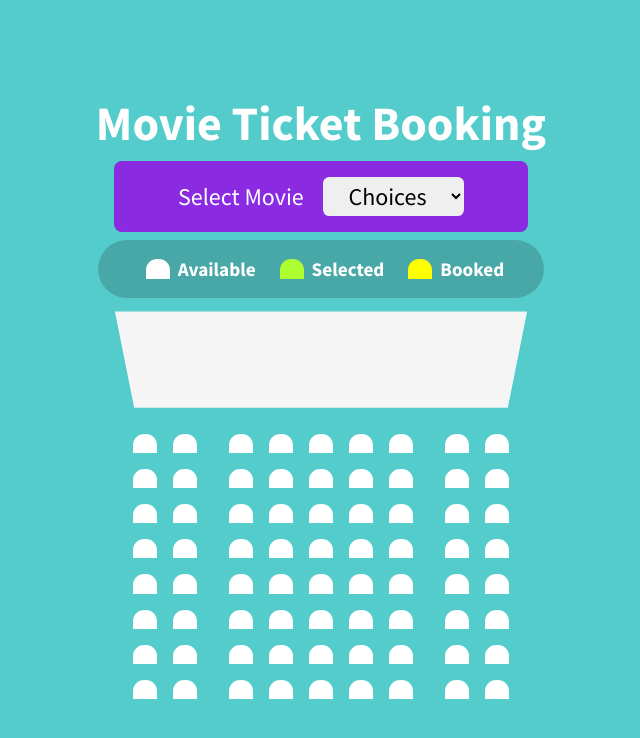
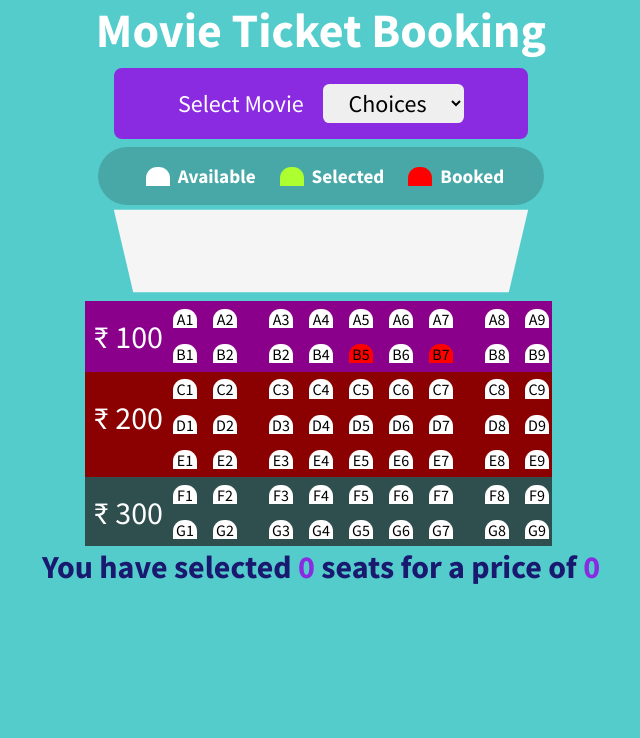
Before and after one commit to sachinsingh24/movie-ticket-booking, a plain HTML site: page index.html in a window 1280 px wide. Shown: the whole page, without its empty margins (319-959 px from the left). Drawn offline with Linux system fonts and the light colour scheme.

Commit message:
ui design

```diff
--- a/Scripts/script.js
+++ b/Scripts/script.js
@@ -1 +1,92 @@
 'use strict';
+
+// variables
+
+const seatsContainer = document.getElementById('screen-container');
+const seats = document.querySelectorAll('.seat-row .seats:not(.booked)');
+const All_Seats = document.querySelectorAll('.seat-row .seats');
+const movieSelected = document.getElementById('Movie-list');
+const amount = document.getElementById('count');
+let TotalPrice = document.getElementById('total');
+//const selectedseats = document.querySelectorAll('.seat-row .seats.selected');
+let movieName = movieSelected.value;
+let seatPrice = [];
+
+// functions
+const PriceValue = () => {
+  const selectedseats = document.querySelectorAll('.seat-row .seats.selected');
+  const seatsindex = [...selectedseats].map((seat) => {
+    return [...All_Seats].indexOf(seat);
+  });
+  console.log(seatsindex);
+  seatPrice.splice(0, seatPrice.length);
+  for (let i = 0; i < seatsindex.length; i++) {
+    if (seatsindex[i] <= 17) {
+      seatPrice.push(100);
+    } else if (seatsindex[i] <= 44 && seatsindex[i] >= 18) {
+      seatPrice.push(200);
+    } else {
+      seatPrice.push(300);
+    }
+  }
+  let sumPrice = seatPrice.reduce((a, b) => a + b, 0);
+  TotalPrice.innerText = `₹ ${sumPrice}`;
+  setMovieData(movieName, seatPrice, sumPrice);
+};
+
+const populateUI = () => {
+  const selectedseats = JSON.parse(localStorage.getItem('selectedSeats'));
+
+  if (selectedseats !== null && selectedseats >= 0) {
+    seats.forEach((seat, index) => {
+      if (selectedseats.indexOf(index) > -1) {
+        seat.classList.add('selected');
+      } else {
+        seat.classList.remove('selected');
+      }
+    });
+  }
+  const selectedMovieIndex = localStorage.getItem('selectedMovieIndex');
+  if (selectedMovieIndex !== null) {
+    movieSelected.selectedIndex = selectedMovieIndex;
+  }
+};
+populateUI();
+
+const updateSelectedCount = () => {
+  const selectedseats = document.querySelectorAll('.seat-row .seats.selected');
+  const seatsindex = [...selectedseats].map((seat) => {
+    return [...seats].indexOf(seat);
+  });
+  localStorage.setItem('selectedSeats', JSON.stringify(seatsindex));
+  amount.innerText = selectedseats.length;
+};
+
+const setMovieData = (MovieIndex, MoviePrice, SumPrice) => {
+  localStorage.setItem('SelectedMovie', MovieIndex);
+  localStorage.setItem('SelectedPrice', JSON.stringify(MoviePrice));
+  localStorage.setItem('TotalPrice', SumPrice);
+};
+
+// Event Listener
+movieSelected.addEventListener('change', (e) => {
+  movieName = e.target.value;
+  // #some code have to write if change of movie selection
+  updateSelectedCount();
+  PriceValue();
+});
+
+seatsContainer.addEventListener('click', (e) => {
+  if (
+    e.target.classList.contains('seats') &&
+    !e.target.classList.contains('booked')
+  ) {
+    e.target.classList.toggle('selected');
+    updateSelectedCount();
+    PriceValue();
+  }
+});
+
+// initial settings
+populateUI();
+updateSelectedCount();
--- a/index.html
+++ b/index.html
@@ -16,22 +16,23 @@
     />
   </head>
   <body>
+    <div class="fluid-container">
       <h1>Movie Ticket Booking</h1>
       <div class="container">
         <label for="movie">Select Movie</label>
         <select name="Movie-list" id="Movie-list">
           <option selected="true" disabled="disabled">Choices</option>
-        <option value="">Avenger</option>
-        <option value="">Golmaal</option>
-        <option value="">Dabaang</option>
-        <option value="">Hangama</option>
-        <option value="">Hera Pheri</option>
-        <option value="">3 Idiots</option>
-        <option value="">Dangal</option>
-        <option value="">The Mask</option>
-        <option value="">Robot 2.0</option>
-        <option value="">Bahubali</option>
-        <option value="">Avatar</option>
+          <option>Avenger</option>
+          <option>Golmaal</option>
+          <option>Dabaang</option>
+          <option>Hangama</option>
+          <option>Hera Pheri</option>
+          <option>3 Idiots</option>
+          <option>Dangal</option>
+          <option>The Mask</option>
+          <option>Robot 2.0</option=>
+          <option>Bahubali</option>
+          <option>Avatar</option>
         </select>
       </div>
       <ul class="shows">
@@ -48,96 +49,103 @@
           <small>Booked</small>
         </li>
       </ul>
-    <div class="screen-container">
+      </div>
+    <div class="display-screen">
       <div class="screen"></div>
+    </div>
+    <div class="seats-container" id="screen-container">
+      <div class="price-seat">
+        <ul class="selectSeat">
+          <li class="price-row">₹ 100</li>
+          <li class="price-row1">₹ 200</li>
+          <li class="price-row2">₹ 300</li>
+           </ul>
+          <div class="select-seat">
             <div class="seat-row">
-        <div class="seats"></div>
-        <div class="seats"></div>
-        <div class="seats"></div>
-        <div class="seats"></div>
-        <div class="seats"></div>
-        <div class="seats"></div>
-        <div class="seats"></div>
-        <div class="seats"></div>
-        <div class="seats"></div>
+              <div class="seats">A1</div>
+              <div class="seats">A2</div>
+              <div class="seats">A3</div>
+              <div class="seats">A4</div>
+              <div class="seats">A5</div>
+              <div class="seats">A6</div>
+              <div class="seats">A7</div>
+              <div class="seats">A8</div>
+              <div class="seats">A9</div>
             </div>
             <div class="seat-row">
-        <div class="seats"></div>
-        <div class="seats"></div>
-        <div class="seats"></div>
-        <div class="seats"></div>
-        <div class="seats"></div>
-        <div class="seats"></div>
-        <div class="seats"></div>
-        <div class="seats"></div>
-        <div class="seats"></div>
+              <div class="seats">B1</div>
+              <div class="seats">B2</div>
+              <div class="seats">B2</div>
+              <div class="seats">B4</div>
+              <div class="seats booked">B5</div>
+              <div class="seats">B6</div>
+              <div class="seats booked">B7</div>
+              <div class="seats">B8</div>
+              <div class="seats">B9</div>
             </div>
             <div class="seat-row">
-        <div class="seats"></div>
-        <div class="seats"></div>
-        <div class="seats"></div>
-        <div class="seats"></div>
-        <div class="seats"></div>
-        <div class="seats"></div>
-        <div class="seats"></div>
-        <div class="seats"></div>
-        <div class="seats"></div>
+              <div class="seats">C1</div>
+              <div class="seats">C2</div>
+              <div class="seats">C3</div>
+              <div class="seats">C4</div>
+              <div class="seats">C5</div>
+              <div class="seats">C6</div>
+              <div class="seats">C7</div>
+              <div class="seats">C8</div>
+              <div class="seats">C9</div>
             </div>
             <div class="seat-row">
-        <div class="seats"></div>
-        <div class="seats"></div>
-        <div class="seats"></div>
-        <div class="seats"></div>
-        <div class="seats"></div>
-        <div class="seats"></div>
-        <div class="seats"></div>
-        <div class="seats"></div>
-        <div class="seats"></div>
+              <div class="seats">D1</div>
+              <div class="seats">D2</div>
+              <div class="seats">D3</div>
+              <div class="seats">D4</div>
+              <div class="seats">D5</div>
+              <div class="seats">D6</div>
+              <div class="seats">D7</div>
+              <div class="seats">D8</div>
+              <div class="seats">D9</div>
             </div>
             <div class="seat-row">
-        <div class="seats"></div>
-        <div class="seats"></div>
-        <div class="seats"></div>
-        <div class="seats"></div>
-        <div class="seats"></div>
-        <div class="seats"></div>
-        <div class="seats"></div>
-        <div class="seats"></div>
-        <div class="seats"></div>
+              <div class="seats">E1</div>
+              <div class="seats">E2</div>
+              <div class="seats">E3</div>
+              <div class="seats">E4</div>
+              <div class="seats">E5</div>
+              <div class="seats">E6</div>
+              <div class="seats">E7</div>
+              <div class="seats">E8</div>
+              <div class="seats">E9</div>
             </div>
             <div class="seat-row">
-        <div class="seats"></div>
-        <div class="seats"></div>
-        <div class="seats"></div>
-        <div class="seats"></div>
-        <div class="seats"></div>
-        <div class="seats"></div>
-        <div class="seats"></div>
-        <div class="seats"></div>
-        <div class="seats"></div>
+              <div class="seats">F1</div>
+              <div class="seats">F2</div>
+              <div class="seats">F3</div>
+              <div class="seats">F4</div>
+              <div class="seats">F5</div>
+              <div class="seats">F6</div>
+              <div class="seats">F7</div>
+              <div class="seats">F8</div>
+              <div class="seats">F9</div>
             </div>
             <div class="seat-row">
-        <div class="seats"></div>
-        <div class="seats"></div>
-        <div class="seats"></div>
-        <div class="seats"></div>
-        <div class="seats"></div>
-        <div class="seats"></div>
-        <div class="seats"></div>
-        <div class="seats"></div>
-        <div class="seats"></div>
+              <div class="seats">G1</div>
+              <div class="seats">G2</div>
+              <div class="seats">G3</div>
+              <div class="seats">G4</div>
+              <div class="seats">G5</div>
+              <div class="seats">G6</div>
+              <div class="seats">G7</div>
+              <div class="seats">G8</div>
+              <div class="seats">G9</div>
             </div>
-      <div class="seat-row">
-        <div class="seats"></div>
-        <div class="seats"></div>
-        <div class="seats"></div>
-        <div class="seats"></div>
-        <div class="seats"></div>
-        <div class="seats"></div>
-        <div class="seats"></div>
-        <div class="seats"></div>
-        <div class="seats"></div>
            </div>
+          </div>
+        </div>
+
+      <p class="message">
+        You have selected <span id="count">0</span> seats for a price of
+        <span id="total">0</span>
+      </p>
       </div>
     <script src="/Scripts/script.js"></script>
   </body>
--- a/styles/style.css
+++ b/styles/style.css
@@ -18,12 +18,13 @@ html {
 body {
   font-family: 'Source Sans Pro', sans-serif;
   background-color: var(--clr-dark);
+}
+.fluid-container {
   color: var(--clr-white);
   display: flex;
   flex-direction: column;
   justify-content: center;
   align-items: center;
-  min-height: 100vh;
 }
 
 h1 {
@@ -71,7 +72,7 @@ label {
   background-color: greenyellow;
 }
 .seats.booked {
-  background-color: yellow;
+  background-color: red;
 }
 .seats {
   height: 1.2rem;
@@ -80,21 +81,82 @@ label {
   margin: 0.5rem;
   border-top-left-radius: 0.7rem;
   border-top-right-radius: 0.7rem;
+  color: black;
+  text-align: center;
 }
 .seat-row {
   display: flex;
   width: 100%;
+  justify-content: center;
 }
-.screen-container {
+.display-screen {
   perspective: 1000px;
+  margin: -1rem;
+  display: flex;
+  justify-content: center;
+  flex-direction: column;
+  align-items: center;
+  text-align: center;
 }
 .screen {
   background-color: whitesmoke;
-  margin-right: -3rem;
   height: 8rem;
-  width: 100%;
   transform: rotateX(-50deg);
   box-shadow: 0 3px 10px (rgba(255, 255, 255, 0.7));
+  width: 30%;
+}
+.seats-container {
+  width: 100%;
+  display: flex;
+  justify-content: center;
+}
+.price-seat {
+  display: flex;
+  flex-direction: column;
+  position: relative;
+}
+.selectSeat {
+  list-style: none;
+  position: absolute;
+  top: 0;
+  bottom: 0;
+  right: -35px;
+  left: -40px;
+}
+.price-row {
+  background-color:darkmagenta;
+  color: #ffffff;
+  width: 100%;
+  height: 29%;
+  padding: 1rem 0.5rem;
+  font-size: 2rem;
+}
+.price-row1 {
+  background-color:darkred;
+  color: #ffffff;
+  width: 100%;
+  height: 42.5%;
+  padding: 1.6rem 0.5rem;
+  font-size: 2rem;
+}
+.price-row2 {
+  background-color:darkslategray;
+  color: #ffffff;
+  width: 100%;
+  height: 28%;
+  padding: 1rem 0.5rem;
+  font-size: 2rem;
+}
+
+.select-seat {
+  display: block;
+  position: relative;
+  z-index: 2;
+  right: -40px;
+}
+.seats-container {
+  display: flex;
+  justify-content: center;
 }
 .seats:nth-of-type(3) {
   margin-left: 1.5rem;
@@ -110,3 +172,14 @@ label {
   cursor: default;
   transform: scale(1);
 }
+
+.message {
+  font-size: 2rem;
+  font-weight: 700;
+  text-align: center;
+  color:midnightblue;
+}
+
+.message span {
+  color: blueviolet;
+}
```
Also changed, not shown: 1 other file. Lines whose indentation alone changed are shown as unchanged.
